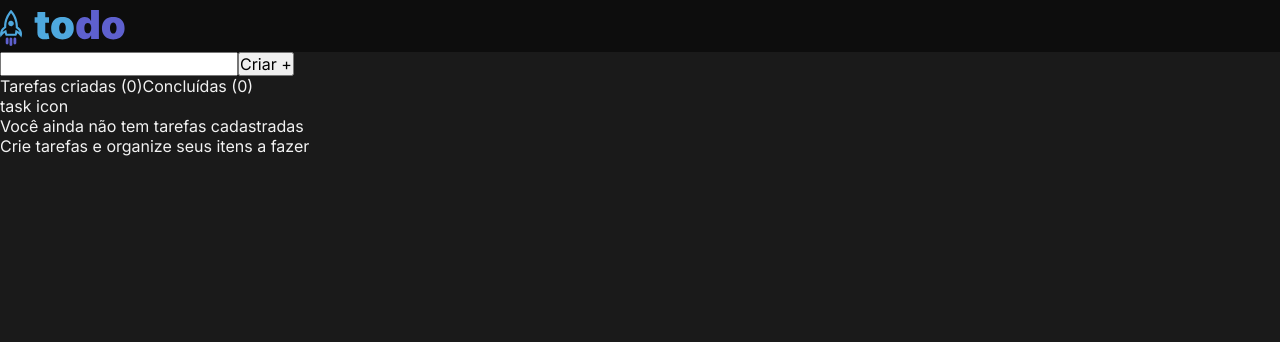
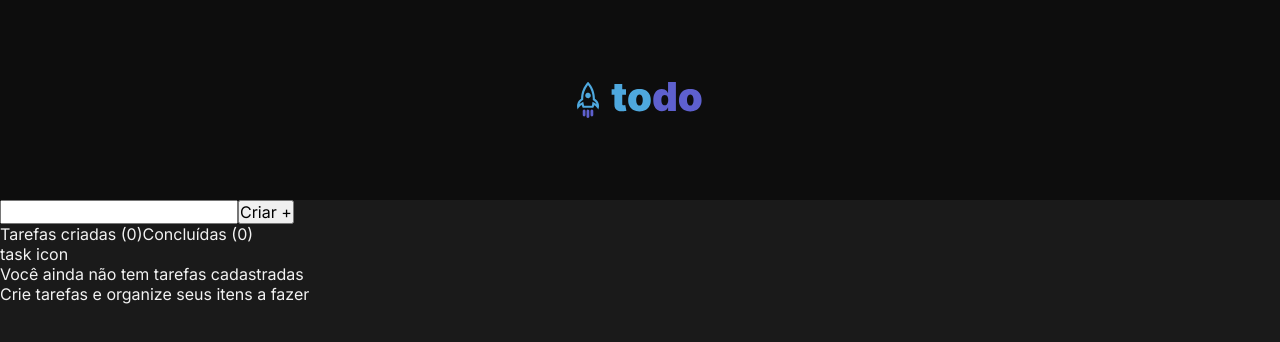
Before and after one commit to viniciusmb17/simple-todo-list, a React (Vite) app: page / in a window 1280 px wide. Shown: the top 342 px of the page. Built offline with nearby package versions, Linux system fonts and the light colour scheme.

Commit message:
feat: styling the Header component

```diff
--- a/src/components/Header.module.css
+++ b/src/components/Header.module.css
@@ -1,3 +1,12 @@
 .header {
   background-color: var(--gray-700);
+  display: flex;
+  justify-content: center;
+  padding: 0;
 }
+
+.header img {
+  height: 3rem;
+  margin-top: 4.5rem;
+  margin-bottom: 5rem;
+}
--- a/src/components/Header.tsx
+++ b/src/components/Header.tsx
@@ -1,11 +1,11 @@
-import React from "react";
-import todoLogo from '../assets/logo.svg';
 import styles from './Header.module.css';
+
+import toDoLogo from '../assets/logo.svg';
 
 export function Header(){
   return (
     <header className={styles.header}>
-      <img src={todoLogo} />
+      <img src={toDoLogo} alt="ToDo List Logo"/>
     </header>
   )
 }
```
